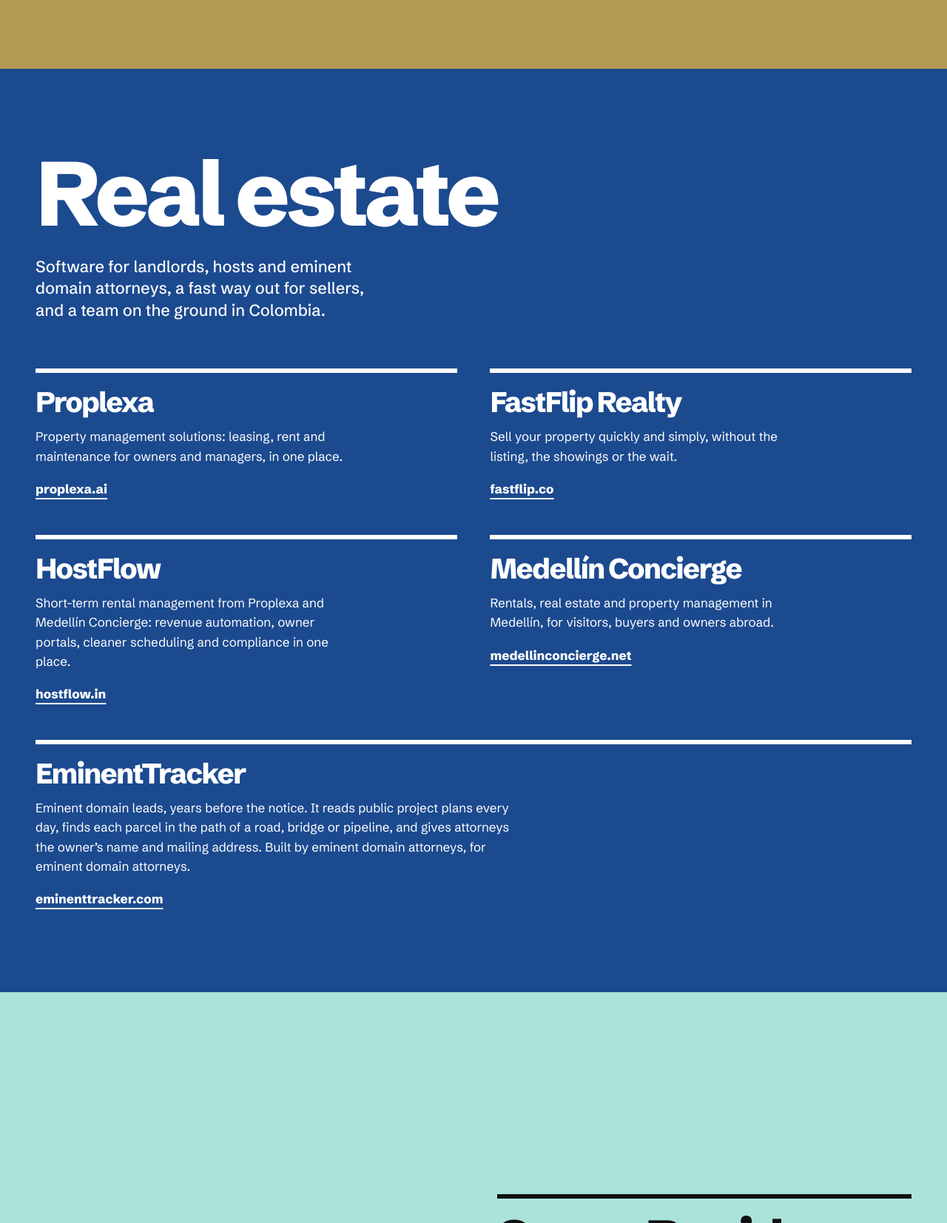
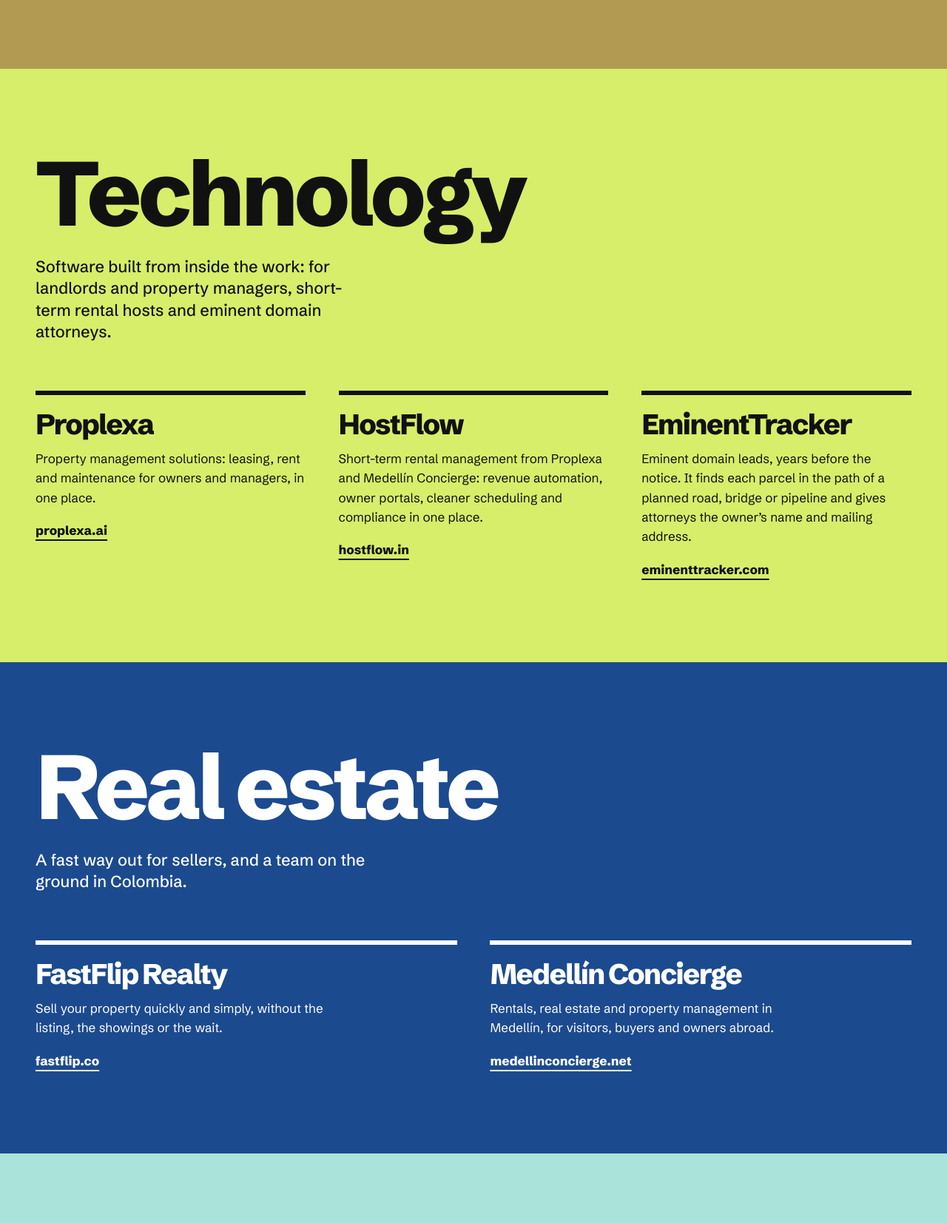
Before and after one commit to Stitch-sixtwosix/duerrimports.com, a plain HTML site: page index.html in a window 1280 px wide. Shown: the part 1147-2800 px from the top of the page at 74% size. Drawn offline with Linux system fonts and the light colour scheme.

Commit message:
Separate Technology from Real estate
Co-Authored-By: Claude Opus 5.5 <noreply@anthropic.com>

```diff
--- a/index.html
+++ b/index.html
@@ -3,13 +3,13 @@
 <head>
 <meta charset="utf-8">
 <meta name="viewport" content="width=device-width, initial-scale=1">
-<title>Duerr Imports | US Holding Group: Real Estate, Health &amp; Imports</title>
+<title>Duerr Imports | US Holding Group: Technology, Real Estate, Health &amp; Imports</title>
 <meta name="description" content="Duerr Imports is a US holding group behind Proplexa, HostFlow, FastFlip Realty, Medellín Concierge, EminentTracker and Suero Rapido, plus the import house it started as.">
 <link rel="canonical" href="https://www.duerrimports.com/">
 <meta property="og:type" content="website">
 <meta property="og:url" content="https://www.duerrimports.com/">
 <meta property="og:title" content="Duerr Imports | One group, seven businesses">
-<meta property="og:description" content="A US holding group in real estate, health and imports.">
+<meta property="og:description" content="A US holding group in technology, real estate, health and imports.">
 <meta property="og:image" content="https://www.duerrimports.com/assets/img/logo-large.jpg">
 <meta name="twitter:card" content="summary_large_image">
 <meta name="theme-color" content="#111111">
@@ -53,6 +53,7 @@
     <span class="mark-word">Duerr <span>Imports</span></span>
   </a>
   <nav aria-label="Main">
+    <a href="#technology">Technology</a>
     <a href="#real-estate">Real estate</a>
     <a href="#health">Health</a>
     <a href="#imports">Imports</a>
@@ -68,7 +69,7 @@
   <div class="wrap hero-stack">
     <h1 class="monument enter">Duerr Imports</h1>
     <div class="hero-foot">
-      <p class="lede enter" style="--i:1">A US holding group. Six businesses in real estate and health, plus the import house where it started.</p>
+      <p class="lede enter" style="--i:1">A US holding group. Six businesses in technology, real estate and health, plus the import house where it started.</p>
       <div class="actions enter" style="--i:2">
         <a class="btn" href="#finder">Find the right company</a>
         <a class="link" href="#contact">Talk to the group</a>
@@ -100,36 +101,46 @@
   </div>
 </section>
 
-<!-- Chapter: Real estate -->
-<section class="field bay" id="real-estate" data-field="bay" aria-labelledby="re-h">
+<!-- Chapter: Technology -->
+<section class="field lime" id="technology" data-field="lime" aria-labelledby="tech-h">
   <div class="wrap">
-    <h2 class="chapter" id="re-h" data-rise>Real estate</h2>
-    <p class="intro" data-rise>Software for landlords, hosts and eminent domain attorneys, a fast way out for sellers, and a team on the ground in Colombia.</p>
-    <ul class="companies">
+    <h2 class="chapter" id="tech-h" data-rise>Technology</h2>
+    <p class="intro" data-rise>Software built from inside the work: for landlords and property managers, short-term rental hosts and eminent domain attorneys.</p>
+    <ul class="companies companies-3">
       <li class="co" id="proplexa" data-rise>
         <h3>Proplexa</h3>
         <p>Property management solutions: leasing, rent and maintenance for owners and managers, in one place.</p>
         <a class="link" href="https://proplexa.ai/" rel="noopener">proplexa.ai</a>
-      </li>
-      <li class="co" id="fastflip" data-rise>
-        <h3>FastFlip Realty</h3>
-        <p>Sell your property quickly and simply, without the listing, the showings or the wait.</p>
-        <a class="link" href="https://fastflip.co/" rel="noopener">fastflip.co</a>
       </li>
       <li class="co" id="hostflow" data-rise>
         <h3>HostFlow</h3>
         <p>Short-term rental management from Proplexa and Medellín Concierge: revenue automation, owner portals, cleaner scheduling and compliance in one place.</p>
         <a class="link" href="https://hostflow.in/" rel="noopener">hostflow.in</a>
       </li>
+      <li class="co" id="eminent" data-rise>
+        <h3>EminentTracker</h3>
+        <p>Eminent domain leads, years before the notice. It finds each parcel in the path of a planned road, bridge or pipeline and gives attorneys the owner’s name and mailing address.</p>
+        <a class="link" href="https://eminenttracker.com/" rel="noopener">eminenttracker.com</a>
+      </li>
+    </ul>
+  </div>
+</section>
+
+<!-- Chapter: Real estate -->
+<section class="field bay" id="real-estate" data-field="bay" aria-labelledby="re-h">
+  <div class="wrap">
+    <h2 class="chapter" id="re-h" data-rise>Real estate</h2>
+    <p class="intro" data-rise>A fast way out for sellers, and a team on the ground in Colombia.</p>
+    <ul class="companies">
+      <li class="co" id="fastflip" data-rise>
+        <h3>FastFlip Realty</h3>
+        <p>Sell your property quickly and simply, without the listing, the showings or the wait.</p>
+        <a class="link" href="https://fastflip.co/" rel="noopener">fastflip.co</a>
+      </li>
       <li class="co" id="medellin" data-rise>
         <h3>Medellín Concierge</h3>
         <p>Rentals, real estate and property management in Medellín, for visitors, buyers and owners abroad.</p>
         <a class="link" href="https://www.medellinconcierge.net/" rel="noopener">medellinconcierge.net</a>
-      </li>
-      <li class="co co-wide" id="eminent" data-rise>
-        <h3>EminentTracker</h3>
-        <p>Eminent domain leads, years before the notice. It reads public project plans every day, finds each parcel in the path of a road, bridge or pipeline, and gives attorneys the owner’s name and mailing address. Built by eminent domain attorneys, for eminent domain attorneys.</p>
-        <a class="link" href="https://eminenttracker.com/" rel="noopener">eminenttracker.com</a>
       </li>
     </ul>
   </div>
@@ -222,6 +233,7 @@
           <option>FastFlip Realty</option>
           <option>Medellín Concierge</option>
           <option>HostFlow</option>
+          <option>EminentTracker</option>
           <option>Suero Rapido</option>
           <option>Imports and wholesale</option>
         </select>
--- a/main.js
+++ b/main.js
@@ -35,11 +35,11 @@
 
   /* The finder: pick a need, meet the company. Links still work without script. */
   const data = {
-    proplexa: { field: 'bay', name: 'Proplexa', line: 'Property management solutions for owners and managers.', url: 'https://proplexa.ai/', label: 'Visit proplexa.ai',  },
+    proplexa: { field: 'lime', name: 'Proplexa', line: 'Property management solutions for owners and managers.', url: 'https://proplexa.ai/', label: 'Visit proplexa.ai',  },
     fastflip: { field: 'bay', name: 'FastFlip Realty', line: 'Sell your property quickly and simply.', url: 'https://fastflip.co/', label: 'Visit fastflip.co',  },
     medellin: { field: 'bay', name: 'Medellín Concierge', line: 'Rentals, real estate and property management in Medellín.', url: 'https://www.medellinconcierge.net/', label: 'Visit medellinconcierge.net',  },
-    hostflow: { field: 'bay', name: 'HostFlow', line: 'Short-term rental management: revenue automation, owner portals, cleaner scheduling and compliance.', url: 'https://hostflow.in/', label: 'Visit hostflow.in',  },
-    eminent: { field: 'bay', name: 'EminentTracker', line: 'Eminent domain leads for attorneys: the parcels in the path of planned public projects, and who owns them, years before the notice.', url: 'https://eminenttracker.com/', label: 'Visit eminenttracker.com',  },
+    hostflow: { field: 'lime', name: 'HostFlow', line: 'Short-term rental management: revenue automation, owner portals, cleaner scheduling and compliance.', url: 'https://hostflow.in/', label: 'Visit hostflow.in',  },
+    eminent: { field: 'lime', name: 'EminentTracker', line: 'Eminent domain leads for attorneys: the parcels in the path of planned public projects, and who owns them, years before the notice.', url: 'https://eminenttracker.com/', label: 'Visit eminenttracker.com',  },
     suero: { field: 'aqua', name: 'Suero Rapido', line: 'IV therapy to rehydrate and recover.', url: 'https://suerorapido.com/', label: 'Visit suerorapido.com',  },
     imports: { field: 'roast', name: 'Duerr Imports', line: 'Wholesale and white-label importing for cafés, offices and resellers.', url: '#imports', label: 'See imports',  }
   };
--- a/styles.css
+++ b/styles.css
@@ -109,8 +109,7 @@ figcaption{margin-top:10px;font-size:15px;opacity:.85}
 .co h3{font-size:clamp(32px,3vw,52px)}
 .companies .co{padding-top:28px;box-shadow:inset 0 6px 0 currentColor}
 .co p{margin:16px 0 18px;max-width:40ch}
-.companies .co-wide{grid-column:1/-1}
-.co-wide p{max-width:62ch}
+.companies-3{grid-template-columns:repeat(3,minmax(0,1fr))}
 
 /* Capital */
 .split{display:grid;grid-template-columns:minmax(0,1fr) minmax(0,1fr);gap:48px clamp(32px,5vw,96px);align-items:start}
@@ -193,6 +192,7 @@ address a{text-decoration:underline;text-underline-offset:5px;text-decoration-th
   .hero-photo img{min-height:0;aspect-ratio:16/10}
   .hero-photo{margin-top:24px}
   .companies{grid-template-columns:1fr 1fr}
+  .companies-3{grid-template-columns:1fr}
   .health-grid{min-height:0}
   .trade-photo img{aspect-ratio:16/10}
 }
```
Also changed, not shown: blog/a-new-home-for-the-group/index.html (+4 -1 lines), blog/index.html (+1 -0 lines), blog/introducing-hostflow/index.html (+1 -0 lines), blog/wholesale-or-white-label/index.html (+1 -0 lines), 2 other files.
